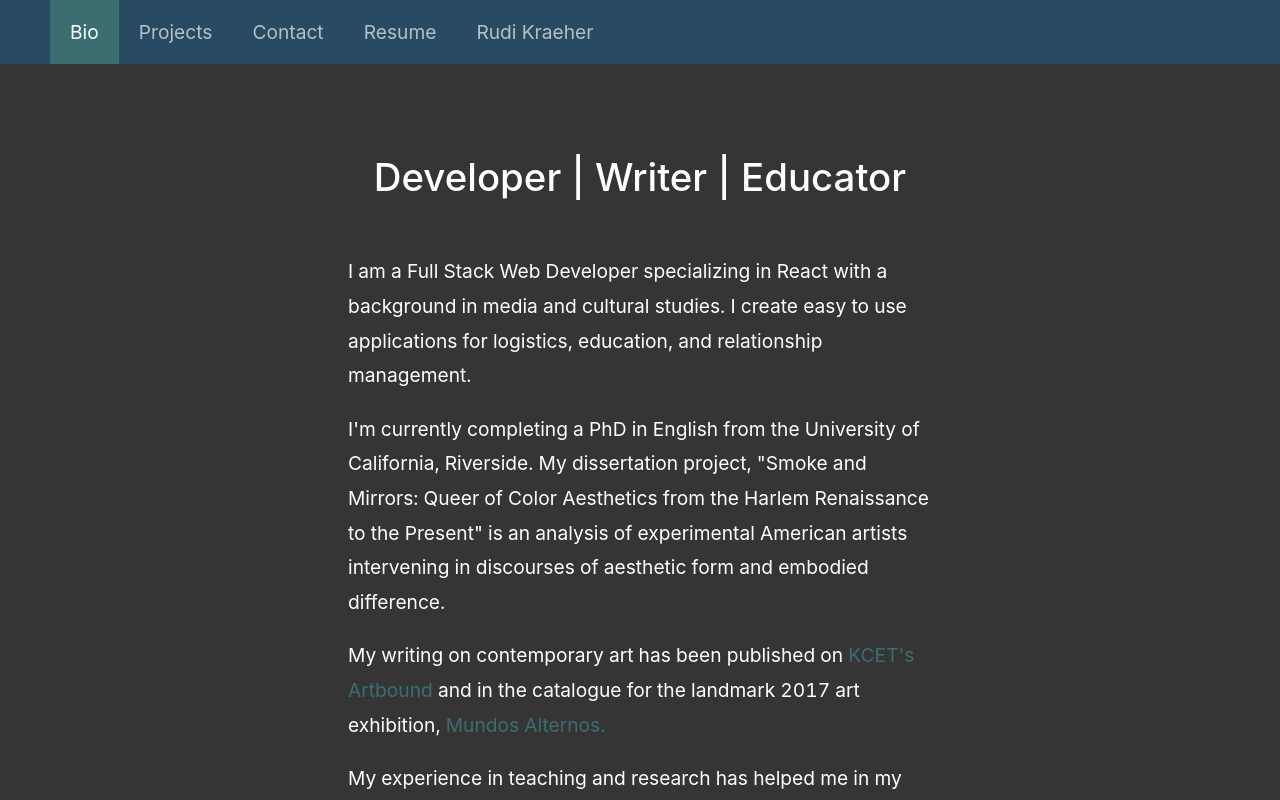
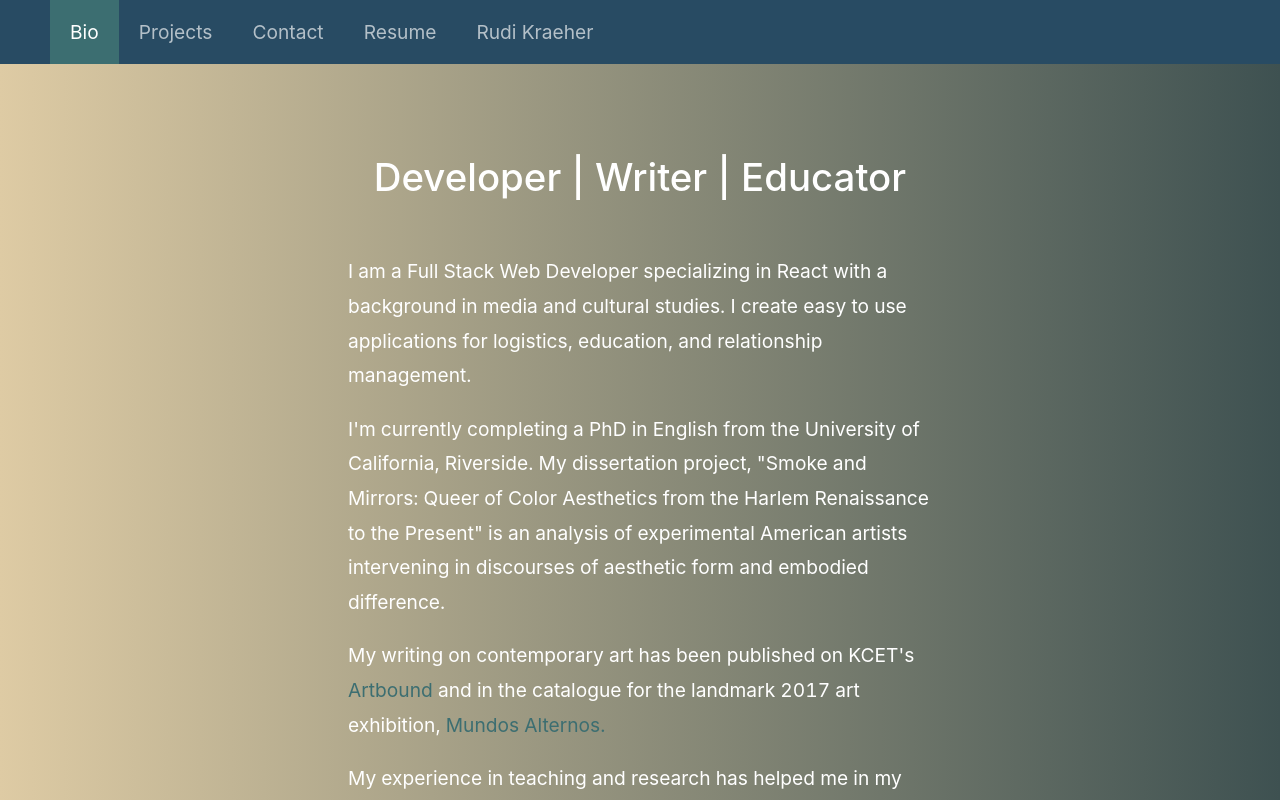
Before and after one commit to rkraeher/react-portfolio, a React (Create React App) app: page / in a window 1280 px wide. Both pictures are taken after a click on the item "Bio". Shown: the top 800 px of the page. Built offline with nearby package versions, Linux system fonts and the light colour scheme.

Commit message:
new gradient background

```diff
--- a/src/components/Bio/Bio.js
+++ b/src/components/Bio/Bio.js
@@ -21,10 +21,10 @@ function Bio() {
                             to the Present" is an analysis of experimental American artists intervening in discourses of aesthetic form and
                             embodied difference. </p>
 
-                        <p>My writing on contemporary art has been published on
+                        <p>My writing on contemporary art has been published on KCET's
                             <a href="https://www.kcet.org/shows/artbound/soldadera-memory-machine"
                                 target="_blank"
-                                rel="noreferrer"> KCET's Artbound
+                                rel="noreferrer"> Artbound
                             </a> and in the catalogue for the landmark 2017 art exhibition,
                             <a href="https://www.artbook.com/9780982304686.html"
                                 target="_blank"
--- a/src/components/PortfolioLayout/PortfolioLayout.css
+++ b/src/components/PortfolioLayout/PortfolioLayout.css
@@ -1,8 +1,10 @@
 .site-layout-content {
   min-height: 280px;
   padding: 4em;
-  /* Split into two colors */
-  background-color: #353535;
+  background: #3E5151;  /* fallback for old browsers */
+  background: -webkit-linear-gradient(to right, #DECBA4, #3E5151);  /* Chrome 10-25, Safari 5.1-6 */
+  background: linear-gradient(to right, #DECBA4, #3E5151); /* W3C, IE 10+/ Edge, Firefox 16+, Chrome 26+, Opera 12+, Safari 7+ */
+
 }
 
 .header {
```
Also changed, not shown: 1 other file (tests, documents, lock files or other folders).
